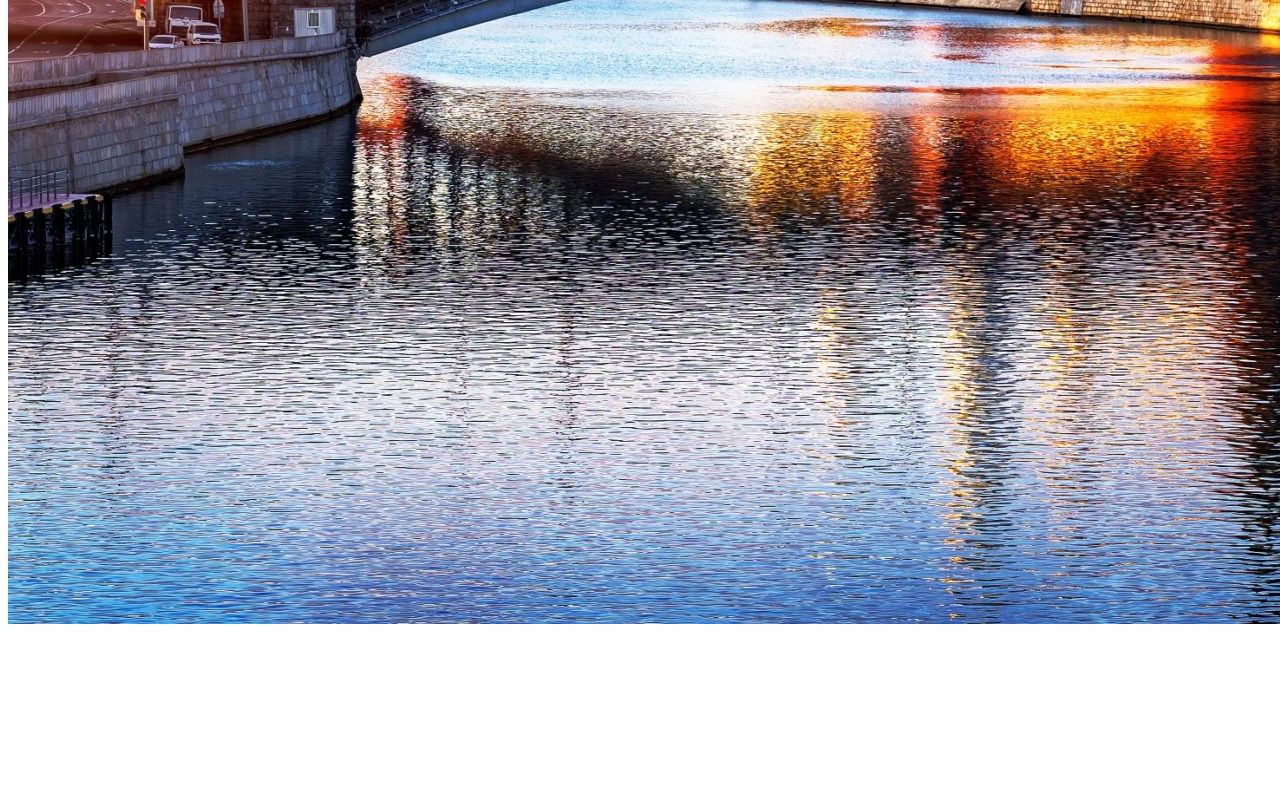
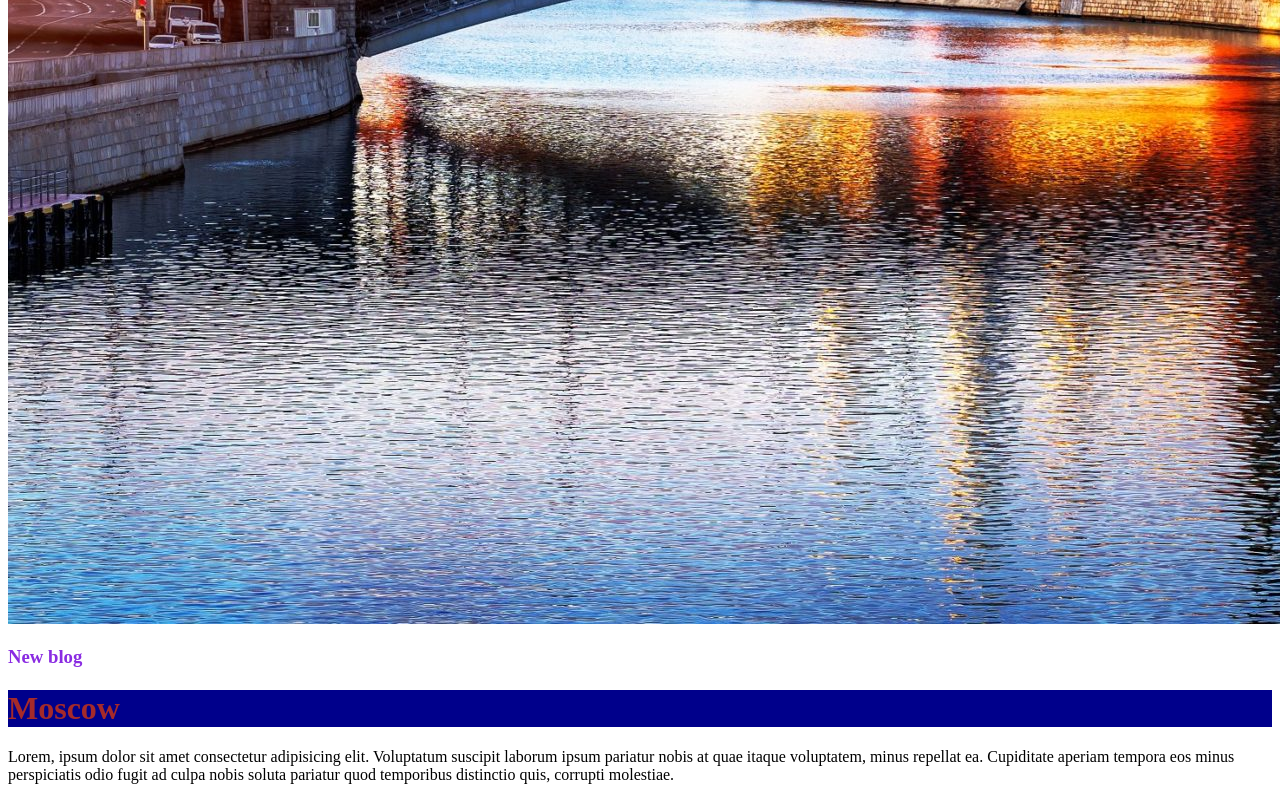
Before and after one commit to B-joy/my-3rd-repo, a plain HTML site: page index.html in a window 1280 px wide. Shown: the part 1537-2337 px from the top of the page. Before the commit the page ends 2173 px from the top, so only its background shows below. Drawn offline with Linux system fonts and the light colour scheme.

Commit message:
new lines added

```diff
--- a/index.html
+++ b/index.html
@@ -14,6 +14,8 @@
     <img src="/image/space-image.png" alt="blue">
     <img src="image/wallhaven-96w8e8.png" alt="">
     <img src="image/Moscow-scaled.jpg" alt="">
-
+    <h3> New blog</h3>
+    <h1>Moscow</h1>
+    <p> Lorem, ipsum dolor sit amet consectetur adipisicing elit. Voluptatum suscipit laborum ipsum pariatur nobis at quae itaque voluptatem, minus repellat ea. Cupiditate aperiam tempora eos minus perspiciatis odio fugit ad culpa nobis soluta pariatur quod temporibus distinctio quis, corrupti molestiae.</p>
 </body>
 </html>
```
